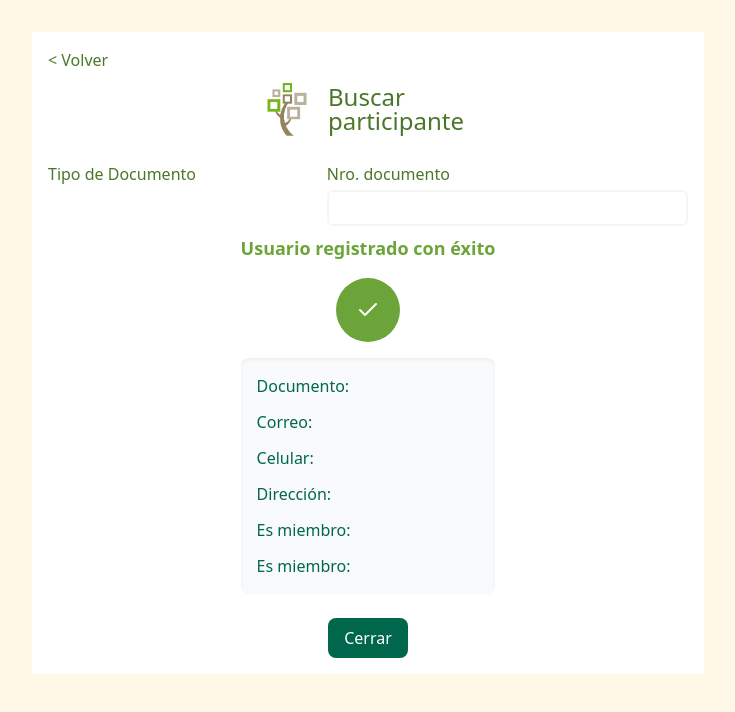
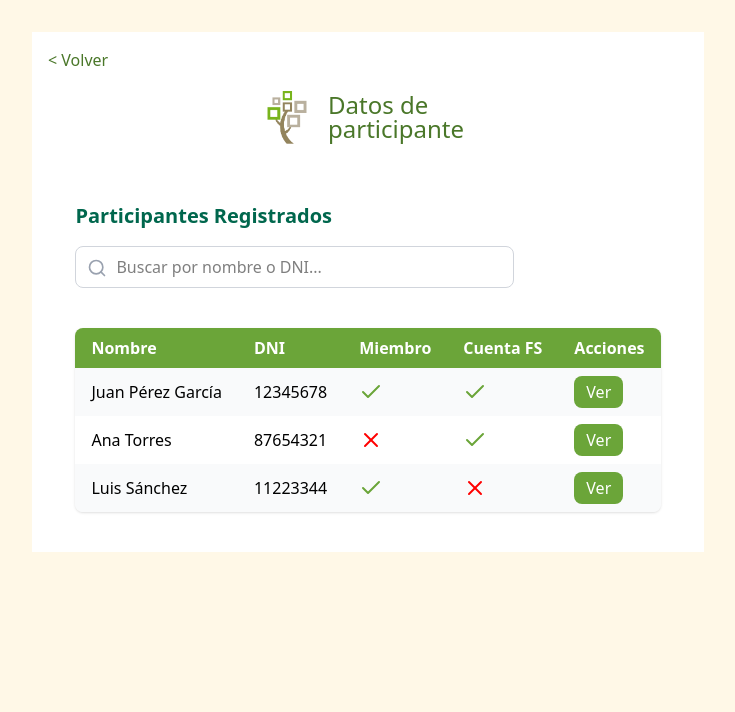
Before and after one commit to mgarcial1995/app-descubrimiento-familiar, a React (Vite) app: page /usuario in a window 1280 px wide. Shown: the top 712 px of the page, without its empty margins (272-1007 px from the left). Built offline with nearby package versions, Linux system fonts and the light colour scheme.

Commit message:
feat: excluir dni

```diff
--- a/src/components/Switcher.tsx
+++ b/src/components/Switcher.tsx
@@ -15,6 +15,7 @@ const Switcher = ({ checked = false, onChange }: ISwitcher) => {
   };
 
   return (
+    <div className="flex gap-4 items-center">
         <div
         onClick={toggleSwitch}
         className={`w-12 h-6 flex items-center rounded-full p-1 cursor-pointer transition-colors duration-300 ${
@@ -27,6 +28,8 @@ const Switcher = ({ checked = false, onChange }: ISwitcher) => {
             }`}
         />
         </div>
+        <p className="font-medium"> {isOn ? 'Si' : 'No'} </p>
+    </div>
   );
 };
 
--- a/src/interfaces/participantes.ts
+++ b/src/interfaces/participantes.ts
@@ -1,8 +1,6 @@
 export interface IParticipante {
   nombres: string;
   apellidos: string;
-  tipo_documento: string;
-  documento: string;
   direccion: string;
   distrito: string;
   celular?: string;
--- a/src/pages/DatosUsuario.tsx
+++ b/src/pages/DatosUsuario.tsx
@@ -1,15 +1,77 @@
 import { useNavigate } from 'react-router-dom';
 import logo from '../assets/logoarbol.png';
-import Input from '../components/Input';
-import { Check } from 'lucide-react';
-// import Select from 'react-select/base';
+import { Check, Search, X } from 'lucide-react';
+import { useState } from 'react';
+import Modal from '../components/Modal';
+// import type { IParticipante } from '../interfaces/participantes';
+type Participante = {
+  id: number;
+  nombre: string;
+  dni: string;
+  miembro: boolean;
+  crear_cuenta: boolean;
+};
 
+const data: Participante[] = [
+  {
+    id: 1,
+    nombre: 'Juan Pérez García',
+    dni: '12345678',
+    miembro: true,
+    crear_cuenta: true,
+  },
+  {
+    id: 2,
+    nombre: 'Ana Torres',
+    dni: '87654321',
+    miembro: false,
+    crear_cuenta: true,
+  },
+  {
+    id: 3,
+    nombre: 'Luis Sánchez',
+    dni: '11223344',
+    miembro: true,
+    crear_cuenta: false,
+  },
+];
 const DatosUsuario = () => {
   const navigate = useNavigate();
 
+  const [search, setSearch] = useState('');
+  const [toggleModal, setToggleModal] = useState(false);
+//   const [participantes, setParticipantes] = useState<IParticipante[]>();
+//   const [datosParticipante, setDatosParticipante] = useState<IParticipante>();
+
+  const [currentPage, setCurrentPage] = useState(1);
+
+  const filteredData = data.filter(
+    (p) =>
+      p.nombre.toLowerCase().includes(search.toLowerCase()) ||
+      p.dni.includes(search)
+  );
+  const rowsPerPage = 15;
+
+  // Calcular inicio y fin de los datos de la página actual
+  const indexOfLastRow = currentPage * rowsPerPage;
+  const indexOfFirstRow = indexOfLastRow - rowsPerPage;
+  const currentRows = filteredData.slice(indexOfFirstRow, indexOfLastRow);
+
+  // Calcular total de páginas
+  const totalPages = Math.ceil(filteredData.length / rowsPerPage);
+
+  // Funciones de cambio de página
+  const nextPage = () => {
+    if (currentPage < totalPages) setCurrentPage(currentPage + 1);
+  };
+
+  const prevPage = () => {
+    if (currentPage > 1) setCurrentPage(currentPage - 1);
+  };
+
   return (
     <div className="w-full h-full bg-[#FFF8E7] flex justify-center">
-      <div className="w-full md:w-2xl md:mt-8 gap-2 p-4 h-fit bg-white flex flex-col items-center">
+      <div className="w-full md:w-2xl md:mt-8 gap-2 p-0 md:p-4 h-fit bg-white flex flex-col items-center">
         <div className="w-full flex justify-start">
           <p
             onClick={() => navigate(-1)}
@@ -19,44 +81,111 @@ const DatosUsuario = () => {
           </p>
         </div>
 
-        <div className="w-full md:w-fit flex gap-4 items-center mb-4">
+        <div className="w-full p-2 md:w-fit flex gap-4 items-center mb-4">
           <img className="w-12" src={logo} />
           <p className="w-36 text-2xl font-medium leading-none text-[#4A7729]">
-            Buscar participante
+            Datos de participante
           </p>
         </div>
-        <div className="w-full flex flex-col gap-2">
-          <div className="w-full flex flex-col md:flex-row gap-2">
-            <div className="w-2/6 flex flex-col md:w-1/2">
-              <p className="text-[#4A7729] font-medium mb-1">
-                Tipo de Documento
-              </p>
-              {/* <Select
-                className="basic-single w-full"
-                classNamePrefix="select"
-                isSearchable
-                name="tipo_doc"
-                onChange={()=>{}}
-                value={{
-                  label: participante.tipo_doc || '',
-                  value: participante.tipo_doc || '',
+        <div className="p-2 md:p-6 max-w-6xl mx-auto">
+          <h1 className="text-xl font-bold text-[#00674D] mb-4">
+            Participantes Registrados
+          </h1>
+
+          {/* Barra de búsqueda */}
+          <div className="w-full relative mb-6">
+            <Search className="absolute left-3 top-3 text-gray-400" size={20} />
+            <input
+              type="text"
+              placeholder="Buscar por nombre o DNI..."
+              value={search}
+              onChange={(e) => {
+                setSearch(e.target.value);
+                setCurrentPage(1);
               }}
-                options={[
-                    { label:"Documento", value: "dni" },
-                    { label:"Nombre", value: "nombre" },
-                ]}
-              /> */}
-            </div>
-            <div className="w-4/6">
-              <Input
-                label="Nro. documento"
-                name="documento"
-                value={''}
-                // onChange={handleChangeCampos}
+              className="mb-4 w-full md:w-3/4 pl-10 pr-4 py-2 border border-gray-300 rounded-lg focus:outline-none focus:ring-2 focus:ring-green-500"
             />
           </div>
+
+          {/* Tabla */}
+          <div className="w-full">
+            {/* Tabla */}
+            <div className="overflow-x-auto bg-white shadow rounded-lg">
+              <table className="w-full text-left border-collapse">
+                <thead className="bg-[#6BA539] text-white">
+                  <tr>
+                    <th className="py-2 px-4">Nombre</th>
+                    <th className="py-2 px-4">DNI</th>
+                    <th className="py-2 px-4 hidden md:table-cell">Miembro</th>
+                    <th className="py-2 px-4 hidden md:table-cell">
+                      Cuenta FS
+                    </th>
+                    <th className="py-2 px-4">Acciones</th>
+                  </tr>
+                </thead>
+                <tbody>
+                  {currentRows.length > 0 ? (
+                    currentRows.map((p, i) => (
+                      <tr
+                        key={p.id}
+                        className={i % 2 === 0 ? 'bg-gray-50' : 'bg-white'}
+                      >
+                        <td className="py-2 px-4">{p.nombre}</td>
+                        <td className="py-2 px-4">{p.dni}</td>
+                        <td className="py-2 px-4 hidden md:table-cell">
+                          {p.miembro ? <Check color='#6BA539' /> : <X color='red' />}
+                        </td>
+                        <td className="py-2 px-4 hidden md:table-cell">
+                          {p.crear_cuenta ? <Check color='#6BA539' /> : <X color='red' />}
+                        </td>
+                        <td className="py-2 px-4">
+                          <button className="px-3 py-1 cursor-pointer bg-[#6BA539] text-white rounded-lg hover:bg-[#4A7729]">
+                            Ver
+                          </button>
+                        </td>
+                      </tr>
+                    ))
+                  ) : (
+                    <tr>
+                      <td
+                        colSpan={6}
+                        className="text-center py-4 text-gray-500 italic"
+                      >
+                        No se encontraron resultados
+                      </td>
+                    </tr>
+                  )}
+                </tbody>
+              </table>
+            </div>
+
+            {/* Paginación */}
+            {totalPages > 1 && (
+              <div className="flex justify-center items-center space-x-2 mt-4">
+                <button
+                  onClick={prevPage}
+                  disabled={currentPage === 1}
+                  className="px-3 py-1 bg-gray-200 text-gray-700 rounded-lg disabled:opacity-50"
+                >
+                  Anterior
+                </button>
+
+                <span className="px-4 py-1 text-gray-700">
+                  Página {currentPage} de {totalPages}
+                </span>
+
+                <button
+                  onClick={nextPage}
+                  disabled={currentPage === totalPages}
+                  className="px-3 py-1 bg-gray-200 text-gray-700 rounded-lg disabled:opacity-50"
+                >
+                  Siguiente
+                </button>
+              </div>
+            )}
           </div>
         </div>
+        <Modal isOpen={toggleModal} onClose={() => setToggleModal(false)}>
           <div className="text-center">
             <p className="text-lg font-semibold text-[#6BA539] mb-4">
               Usuario registrado con éxito
@@ -104,6 +233,7 @@ const DatosUsuario = () => {
               </button>
             </div>
           </div>
+        </Modal>
       </div>
     </div>
   );
--- a/src/pages/RegistrarUsuario.tsx
+++ b/src/pages/RegistrarUsuario.tsx
@@ -15,8 +15,6 @@ import { Check } from "lucide-react";
 const RegistrarUsuario = () => {
   const navigate = useNavigate();
   const datosinit = {
-    tipo_documento: '',
-    documento: '',
     nombres: '',
     apellidos: '',
     direccion: '',
@@ -81,12 +79,6 @@ const RegistrarUsuario = () => {
     { label: 'Otro', value: 'Otro' },
   ];
 
-  const tipoDoc = [
-    { label: 'DNI', value: 'DNI' },
-    { label: 'C.E.', value: 'C.E.' },
-    { label: 'Otro', value: 'Otro' },
-  ];
-
   const handleChangeCampos = (e: any) => {
     const { name, type, value, checked } = e.target;
 
@@ -135,8 +127,6 @@ const RegistrarUsuario = () => {
 
   const isFormValid = () => {
     return (
-      participante.tipo_documento.trim() !== '' &&
-      participante.documento.trim() !== '' &&
       participante.nombres.trim() !== '' &&
       participante.apellidos.trim() !== '' &&
       participante.distrito.trim() !== '' &&
@@ -158,10 +148,6 @@ const RegistrarUsuario = () => {
                 <div className="flex items-center gap-3">
                     <span className="text-[#00674D] font-medium">Nombre:</span>
                     <span className="text-#[333333]">{datosParticipante?.nombres} {datosParticipante?.apellidos}</span>
-                </div>
-                <div className="flex items-center gap-3">
-                    <span className="text-[#00674D] font-medium">Documento:</span>
-                    <span className="text-#[333333]">{datosParticipante?.tipo_documento}-{datosParticipante?.documento}</span>
                 </div>
                 <div className="flex items-center gap-3">
                     <span className="text-[#00674D] font-medium">Dirección:</span>
@@ -212,33 +198,6 @@ const RegistrarUsuario = () => {
           </p>
         </div>
         <div className="w-full flex flex-col gap-2">
-          <div className="w-full flex flex-col md:flex-row gap-2">
-            <div className="w-full flex flex-col md:w-1/2">
-              <p className="text-[#4A7729] font-medium mb-1">
-                Tipo de Documento
-              </p>
-              <Select
-                className="basic-single w-full"
-                classNamePrefix="select"
-                isSearchable
-                name="tipo_documento"
-                onChange={handleChangeSelect}
-                value={{
-                  label: participante.tipo_documento || '',
-                  value: participante.tipo_documento || '',
-                }}
-                options={tipoDoc}
-              />
-            </div>
-            <div className="w-full md:w-1/2">
-              <Input
-                label="Nro. documento"
-                name="documento"
-                value={participante.documento}
-                onChange={handleChangeCampos}
-              />
-            </div>
-          </div>
           <div className="w-full flex flex-col md:flex-row gap-2">
             <Input
               label="Nombres"
@@ -293,7 +252,7 @@ const RegistrarUsuario = () => {
           <div className="w-full flex flex-col md:flex-row gap-2">
             <div className="w-full">
               <p className="text-[#4A7729] font-medium mb-4">
-                ¿Es miembro SUD?
+                ¿Es miembro de la Iglesia de Jesucristo de los Santos de los últimos días?
               </p>
               <Switcher
                 checked={participante.es_miembro}
--- a/src/pages/RegistroPublico.tsx
+++ b/src/pages/RegistroPublico.tsx
@@ -12,8 +12,6 @@ import type { AxiosError } from 'axios';
 const RegistrarUsuario = () => {
   const navigate = useNavigate();
   const datosinit = {
-    tipo_documento: '',
-    documento: '',
     nombres: '',
     apellidos: '',
     direccion: '',
@@ -76,12 +74,6 @@ const RegistrarUsuario = () => {
     { label: 'Otro', value: 'Otro' },
   ];
 
-  const tipoDoc = [
-    { label: 'DNI', value: 'DNI' },
-    { label: 'C.E.', value: 'C.E.' },
-    { label: 'Otro', value: 'Otro' },
-  ];
-
   const handleChangeCampos = (e: any) => {
     const { name, type, value, checked } = e.target;
 
@@ -129,8 +121,6 @@ const RegistrarUsuario = () => {
 
   const isFormValid = () => {
     return (
-      participante.tipo_documento.trim() !== '' &&
-      participante.documento.trim() !== '' &&
       participante.nombres.trim() !== '' &&
       participante.apellidos.trim() !== '' &&
       participante.distrito.trim() !== '' &&
@@ -151,43 +141,16 @@ const RegistrarUsuario = () => {
         </div>
         <div className="bg-purple-50 border border-purple-200 p-4 rounded-2xl mb-6">
           <h2 className="text-xl font-bold text-purple-700 mb-3">
-            Cuatro grandes razones para conectarte con tu historia
+            Cuatro grandes razones para conectarte con tu historia familiar,  y participar del evento
           </h2>
           <ul className="space-y-2 text-gray-700">
             <li>✅ Construye tu árbol genealógico</li>
-            <li>✅ Explora el origen de tus apellidos</li>
-            <li>✅ Reflexiona sobre el valor de las familias</li>
+            <li>✅ Descubre el origen de tus apellidos</li>
+            <li>✅ Reflexiona sobre el valor de la familia</li>
             <li>✅ Llévate tu árbol familiar impreso</li>
           </ul>
         </div>
         <div className="w-full flex flex-col gap-2">
-          <div className="w-full flex flex-col md:flex-row gap-2">
-            <div className="w-full flex flex-col md:w-1/2">
-              <p className="text-[#4A7729] font-medium mb-1">
-                Tipo de Documento
-              </p>
-              <Select
-                className="basic-single w-full"
-                classNamePrefix="select"
-                isSearchable
-                name="tipo_documento"
-                onChange={handleChangeSelect}
-                value={{
-                  label: participante.tipo_documento || '',
-                  value: participante.tipo_documento || '',
-                }}
-                options={tipoDoc}
-              />
-            </div>
-            <div className="w-full md:w-1/2">
-              <Input
-                label="Nro. documento"
-                name="documento"
-                value={participante.documento}
-                onChange={handleChangeCampos}
-              />
-            </div>
-          </div>
           <div className="w-full flex flex-col md:flex-row gap-2">
             <Input
               label="Nombres"
@@ -242,7 +205,7 @@ const RegistrarUsuario = () => {
           <div className="w-full flex flex-col md:flex-row gap-2">
             <div className="w-full">
               <p className="text-[#4A7729] font-medium mb-4">
-                ¿Es miembro SUD?
+                ¿Es miembro de la Iglesia de Jesucristo de los Santos de los últimos días?
               </p>
               <Switcher
                 checked={participante.es_miembro}
```
Also changed, not shown: src/pages/ListaParticipantes.ts (added). Lines whose indentation alone changed are shown as unchanged.
